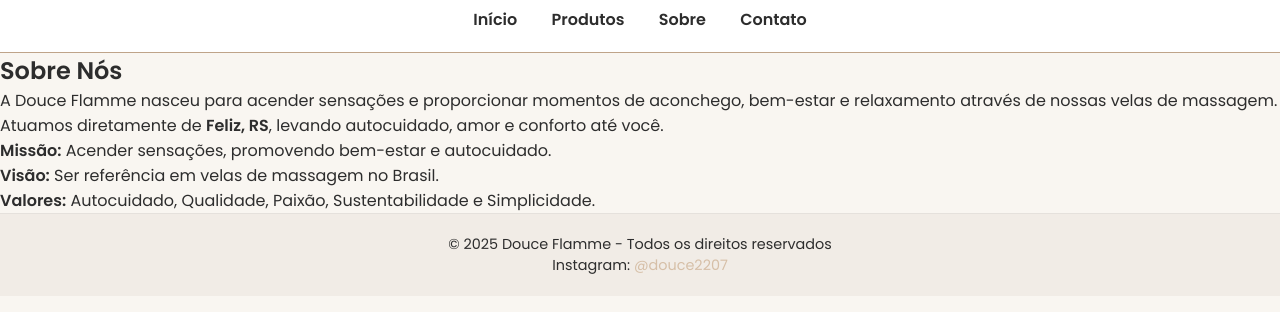
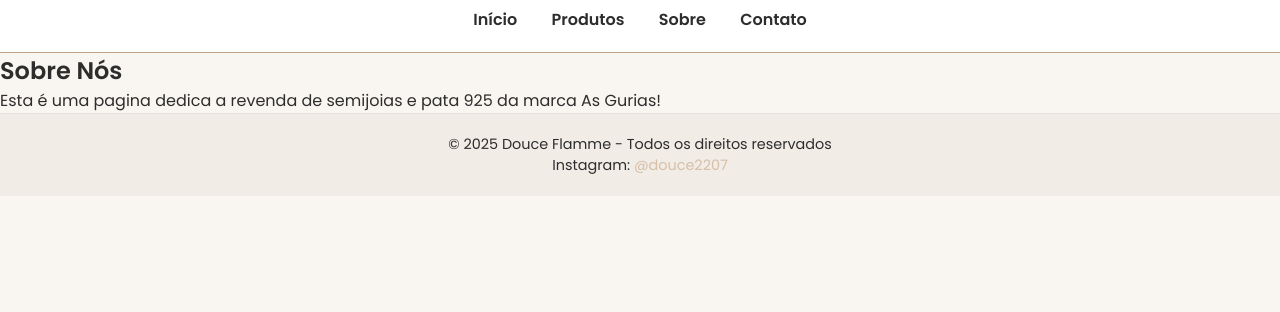
Before and after one commit to patriciaIFRS/Borbelle, a plain HTML site: page sobre.html in a window 1280 px wide. Shown: the part 96-408 px from the top of the page. Drawn offline with Linux system fonts and the light colour scheme.

Commit message:
Update sobre.html

```diff
--- a/sobre.html
+++ b/sobre.html
@@ -21,12 +21,7 @@
 
     <section>
         <h2>Sobre Nós</h2>
-        <p>A Douce Flamme nasceu para acender sensações e proporcionar momentos de aconchego, bem-estar e relaxamento através de nossas velas de massagem.</p>
-        <p>Atuamos diretamente de <strong>Feliz, RS</strong>, levando autocuidado, amor e conforto até você.</p>
-
-    <p><strong>Missão:</strong> Acender sensações, promovendo bem-estar e autocuidado.<br>
-    <strong>Visão:</strong> Ser referência em velas de massagem no Brasil.<br>
-    <strong>Valores:</strong> Autocuidado, Qualidade, Paixão, Sustentabilidade e Simplicidade.</p>
+Esta é uma pagina dedica a revenda de semijoias e pata 925 da marca As Gurias!
 	</section>
 
     <footer>
```
